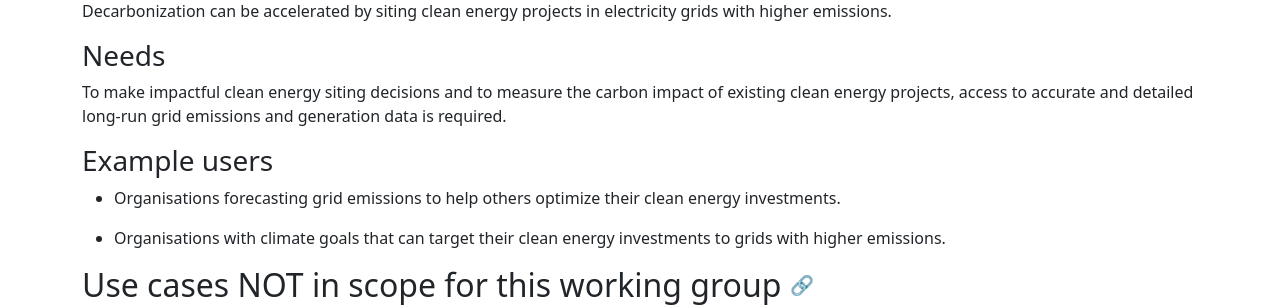
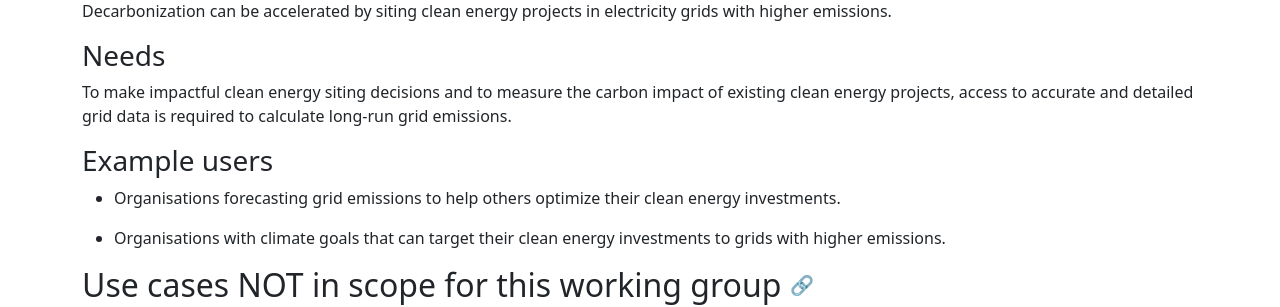
Before and after one commit to carbon-data-specification/Power-Systems-Data, a Jekyll site: the page built from website/use-cases/index.markdown, in a window 1280 px wide. Shown: the part 1567-1874 px from the top of the page. Built offline with Jekyll 4.4.1, drawn with Linux system fonts in a browser that asks for light colours.

Commit message:
Update website/use-cases/index.markdown
Co-authored-by: Henry-WattTime <36998861+Henry-WattTime@users.noreply.github.com>

```diff
--- a/website/use-cases/index.markdown
+++ b/website/use-cases/index.markdown
@@ -67,7 +67,7 @@ Decarbonization can be accelerated by siting clean energy projects in electricit
 
 ### Needs
 
-To make impactful clean energy siting decisions and to measure the carbon impact of existing clean energy projects, access to accurate and detailed long-run grid emissions and generation data is required.
+To make impactful clean energy siting decisions and to measure the carbon impact of existing clean energy projects, access to accurate and detailed grid data is required to calculate long-run grid emissions.
 
 ### Example users
 
```
